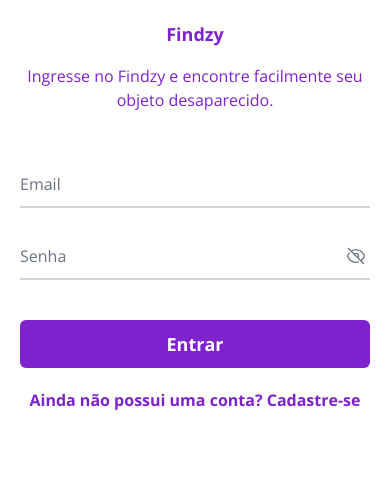
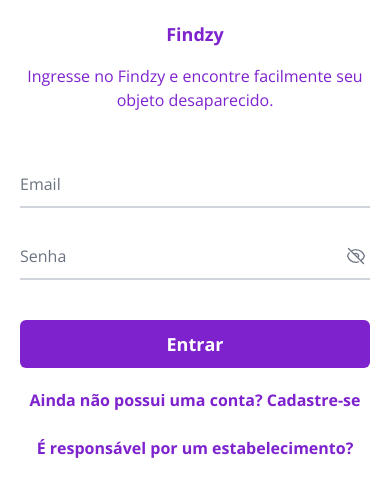
Before and after one commit to KaykySousa/Findzy, a Next.js app: page /login in a window 390 px wide. Shown: the top 496 px of the page. Built offline with nearby package versions, Linux system fonts and the light colour scheme; what prettier-plugin-tailwindcss would draw is missing.

Commit message:
add: register company button

```diff
--- a/src/pages/login/index.tsx
+++ b/src/pages/login/index.tsx
@@ -134,6 +134,13 @@ export default function Login() {
 					>
 						Ainda não possui uma conta? Cadastre-se
 					</LinkButton>
+					<LinkButton
+						href="/register/company"
+						className="lg:hidden"
+						theme="secondary"
+					>
+						É responsável por um estabelecimento?
+					</LinkButton>
 				</div>
 			</div>
 		</div>
```
